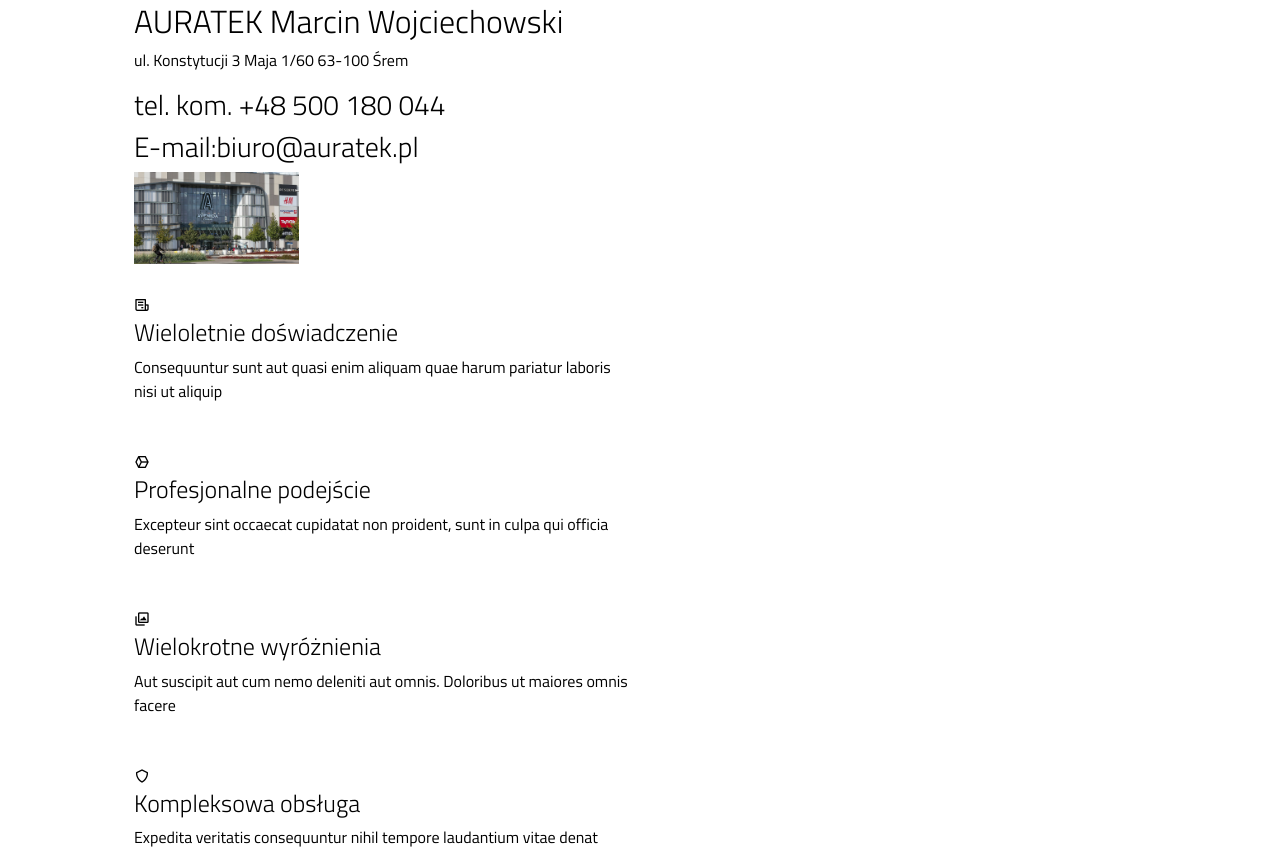
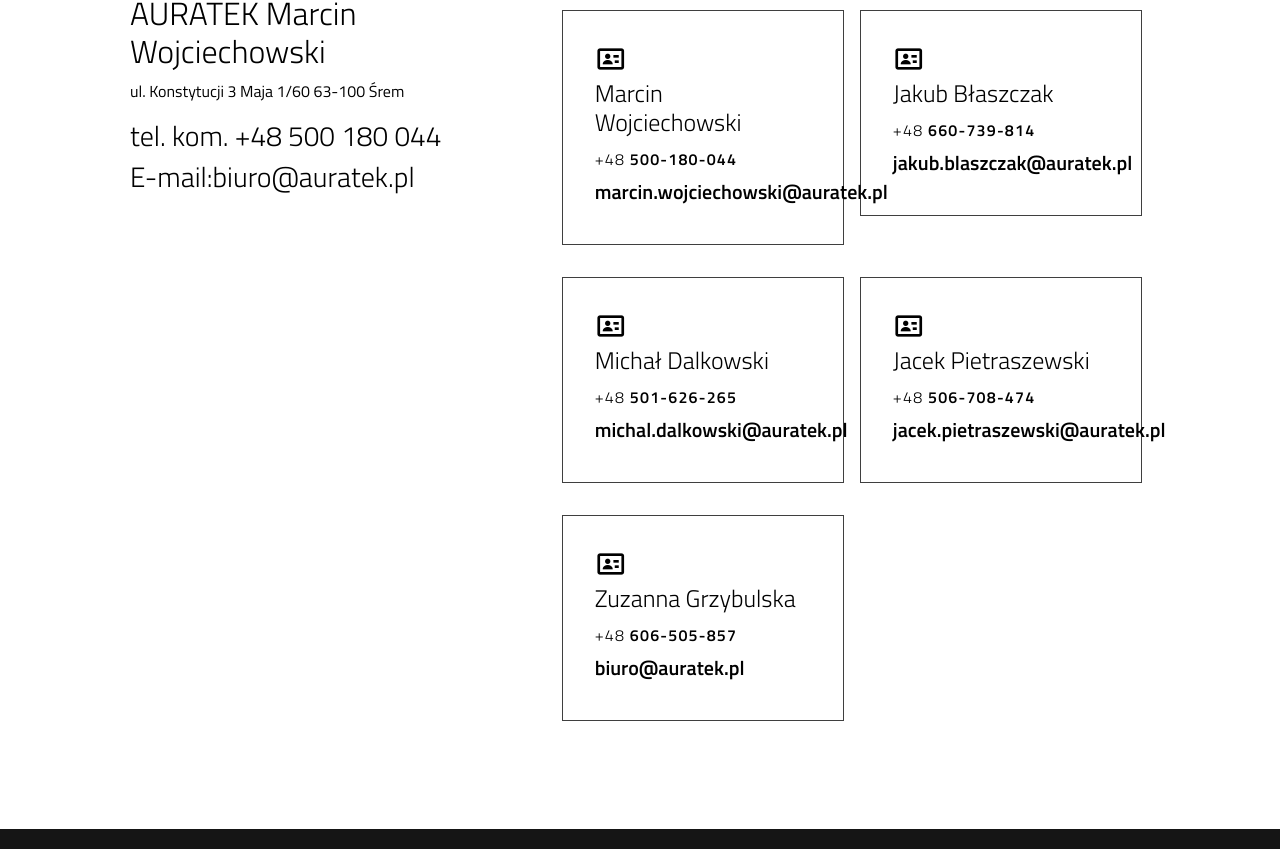
Before and after one commit to g4n3sha5/Auratek, a Next.js app: page /kontakt in a window 1280 px wide. Shown: the part 458-1307 px from the top of the page. Built offline with nearby package versions, Linux system fonts and the light colour scheme.

Commit message:
contact section update, first deploy

```diff
--- a/components/contact/Contact.js
+++ b/components/contact/Contact.js
@@ -1,30 +1,57 @@
-export const projectsList = [
+export const personList = [
     {
-        key: "avenida",
-        name: "CH Avenida - przebudowa",
-        desc: "Przebudowa instalacji w CH AVENIDA w Poznaniu",
-        photoURL: "/img/chavenida.webp"
+        key: "MarcinW",
+        name: "Marcin Wojciechowski",
+        tel: "500-180-044",
+        email: "marcin.wojciechowski@auratek.pl"
     },
 
+    {
+        key: "JakubB",
+        name: "Jakub Błaszczak",
+        tel: "660-739-814",
+        email: "jakub.blaszczak@auratek.pl"
+    },
+
+    {
+        key: "MichalD",
+        name: "Michał Dalkowski",
+        tel: "501-626-265",
+        email: "michal.dalkowski@auratek.pl"
+    },
+
+
+    {
+        key: "JacekP",
+        name: "Jacek Pietraszewski",
+        tel: "506-708-474",
+        email: "jacek.pietraszewski@auratek.pl"
+    },
+
+    {
+        key: "ZuzannaG",
+        name: "Zuzanna Grzybulska",
+        tel: "606-505-857",
+        email: "biuro@auratek.pl"
+    },
 
 
 ]
 
-export const Project = ({key, name, desc, photoURL}) => {
+export const Person = ({key, name, tel, email}) => {
     return (
-        <div key={key} className="col-lg-4 col-md-6 portfolio-item ">
-            <div className="portfolio-wrap h-100">
-                <img src={photoURL} className="img-fluid h-100" alt=""/>
-                <div className="portfolio-info ">
+
+
+        <div className="icon-box  col-lg-6 py-3 px-2" data-aos="zoom-in" data-aos-delay="150">
+            <div className="contactBox">
+                <i className='bx bx-id-card'></i>
                 <h4>{name}</h4>
-                    <p>{desc}</p>
-                    <div className="portfolio-links">
-                        <a href="../../portfolio-details.html" title="More Details"><i
-                            className="bx bx-link"></i></a>
+                <h6>{tel}</h6>
+                <h5>{email}</h5>
             </div>
         </div>
-            </div>
-        </div>
+
+
     )
 }
 
@@ -41,49 +68,25 @@
 
                 </div>
 
-
                 <div className="container p-3 px-5 ">
 
-
-                    <h2 className="px-5 w-100 text-center"></h2>
                     <div className="row p-3">
-
+                        <div className="col-lg-5  px-2">
                             <h2>AURATEK Marcin Wojciechowski</h2>
                             <p>ul. Konstytucji 3 Maja 1/60
 
                                 63-100 Śrem</p>
                             <h3>tel. kom. +48 500 180 044</h3>
                             <h3>E-mail:biuro@auratek.pl</h3>
+                        </div>
 
 
-
-                        <div className="col-lg-6" data-aos="fade-left" data-aos-delay="100">
-
-                            <div className="icon-box mt-5 mt-lg-0" data-aos="zoom-in" data-aos-delay="150">
+                        <div className="col-lg-7 gx-2 row" data-aos="fade-left" data-aos-delay="100">
                             {
-                                    projectsList.map(Project)
+                                personList.map(Person)
                             }
 
 
-                                <i className="bx bx-receipt"></i>
-                                <h4>Wieloletnie doświadczenie</h4>
-                                <p>Consequuntur sunt aut quasi enim aliquam quae harum pariatur laboris nisi ut aliquip</p>
-                            </div>
-                            <div className="icon-box mt-5" data-aos="zoom-in" data-aos-delay="150">
-                                <i className="bx bx-cube-alt"></i>
-                                <h4>Profesjonalne podejście</h4>
-                                <p>Excepteur sint occaecat cupidatat non proident, sunt in culpa qui officia deserunt</p>
-                            </div>
-                            <div className="icon-box mt-5" data-aos="zoom-in" data-aos-delay="150">
-                                <i className="bx bx-images"></i>
-                                <h4>Wielokrotne wyróżnienia</h4>
-                                <p>Aut suscipit aut cum nemo deleniti aut omnis. Doloribus ut maiores omnis facere</p>
-                            </div>
-                            <div className="icon-box mt-5" data-aos="zoom-in" data-aos-delay="150">
-                                <i className="bx bx-shield"></i>
-                                <h4>Kompleksowa obsługa</h4>
-                                <p>Expedita veritatis consequuntur nihil tempore laudantium vitae denat pacta</p>
-                            </div>
                         </div>
                     </div>
                 </div>
--- a/styles/style.css
+++ b/styles/style.css
@@ -1416,6 +1416,26 @@
   /*background-image:url("../public/img/contact.webp")*/
   background-image:url("../public/img/anastasiya-dalenka-Warszawa.jpg")
 }
+.contactBox{
+border:1px solid rgba(15,15,15,0.8);
+  padding:2rem;
+
+}
+.contactBox i{
+  font-size:2rem;
+}
+.contactBox h5{
+  font-weight: 600;
+}
+.contactBox h6{
+  font-weight: 600;
+  letter-spacing:1.2px;
+  padding:5px 0 3px;
+}
+.contactBox h6:before{
+  font-weight: 300;
+  content:"+48 "
+}
 /*--------------------------------------------------------------
 
 # Breadcrumbs
```
Lines whose indentation alone changed are shown as unchanged.
